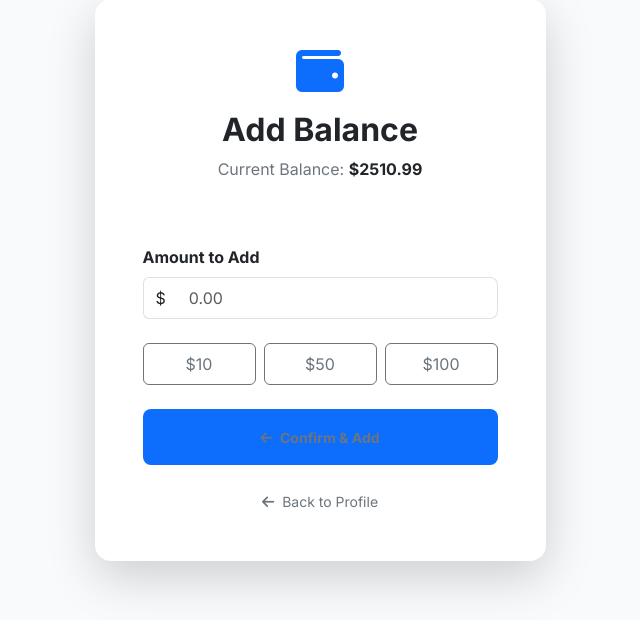
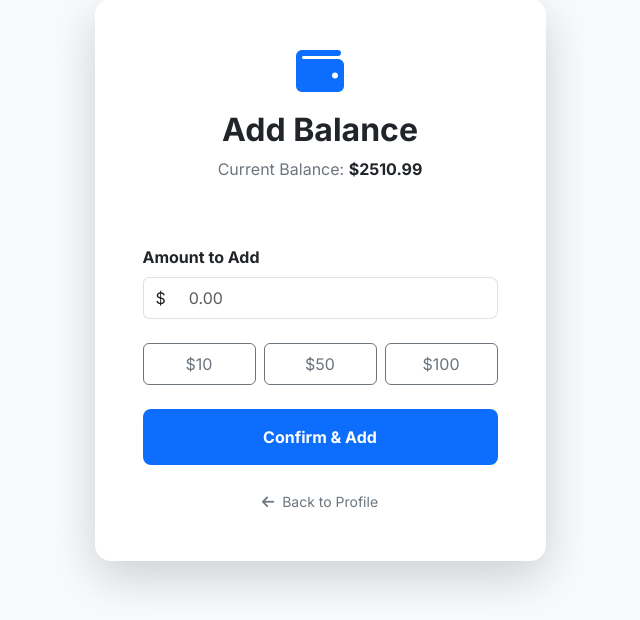
Before and after one commit to sk-sanju/e-store, a Django app: page /accounts/balance/add/ in a window 1280 px wide. Shown: the part 221-841 px from the top of the page, without its empty margins (320-960 px from the left). Run offline with Django 5.2, Linux system fonts and the light colour scheme; a user stored in the database is signed in; data comes from the database, SQL or seed files in the repository; data that the repository does not hold is empty.

Commit message:
Remove link from submit button in add_balance.html for improved functionality

```diff
--- a/templates/accounts/add_balance.html
+++ b/templates/accounts/add_balance.html
@@ -36,7 +36,7 @@
                 </div>
 
                 <button type="submit" class="btn btn-primary w-100 py-3 rounded-3 fw-bold mb-4">
-                    <a href="{% url 'accounts:add_balance' %}" class="small text-secondary text-decoration-none"><i class="fas fa-arrow-left me-1"></i> Confirm & Add</a>
+                    Confirm & Add
                 </button>
 
                 <div class="text-center">
```
